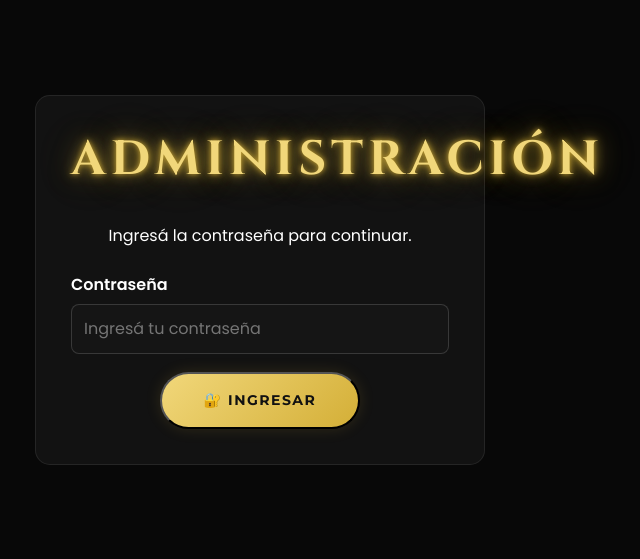
After one commit to molini1405-creator/EL-mamadera, a Flask app: page /admin/login in a window 1280 px wide. The commit adds this page. Shown: the top 559 px of the page, without its empty margins (380-1020 px from the left). Run offline with Flask 3, Linux system fonts and the light colour scheme.

```diff
--- a/app.py
+++ b/app.py
@@ -1,6 +1,6 @@
 import os
 
-from flask import Flask, render_template, request, redirect
+from flask import Flask, render_template, request, redirect, session
 from extensions import db
 
 import cloudinary
@@ -8,7 +8,10 @@ import cloudinary.uploader
 
 
 app = Flask(__name__)
-
+app.secret_key = os.environ.get(
+    "SECRET_KEY",
+    "clave-secreta-el-mamadera"
+)
 
 # =====================================================
 # CLOUDINARY
@@ -191,9 +194,58 @@ def compartir_experiencia(tipo_evento):
 # =====================================================
 # ADMIN
 # =====================================================
+# =====================================================
+# LOGIN ADMINISTRADOR
+# =====================================================
+
+ADMIN_PASSWORD = os.environ.get(
+    "ADMIN_PASSWORD",
+    "1234"
+)
+
+
+@app.route("/admin/login", methods=["GET", "POST"])
+def login_admin():
+
+    if request.method == "POST":
+
+        password = request.form.get("password")
+
+        if password == ADMIN_PASSWORD:
+
+            session["admin_logged"] = True
+
+            return redirect("/admin")
+
+        return render_template(
+            "login_admin.html",
+            error="Contraseña incorrecta"
+        )
+
+    return render_template("login_admin.html")
+
+
+@app.route("/admin/logout")
+def logout_admin():
+
+    session.pop("admin_logged", None)
+
+    return redirect("/admin/login")
+
+def admin_requerido():
+
+    if not session.get("admin_logged"):
+        return redirect("/admin/login")
+
+    return None
 
 @app.route("/admin")
 def admin():
+
+    acceso = admin_requerido()
+
+    if acceso:
+        return acceso
 
     pendientes = Experiencia.query.filter_by(
         aprobada=False
@@ -218,6 +270,11 @@ def admin():
 
 @app.route("/admin/bebidas/agregar", methods=["GET", "POST"])
 def agregar_bebida():
+
+    acceso = admin_requerido()
+
+    if acceso:
+        return acceso
 
     if request.method == "POST":
 
@@ -271,6 +328,11 @@ def agregar_bebida():
 @app.route("/admin/bebidas/editar/<int:id>", methods=["GET", "POST"])
 def editar_bebida(id):
 
+    acceso = admin_requerido()
+
+    if acceso:
+        return acceso
+
     bebida = Bebida.query.get_or_404(id)
 
     if request.method == "POST":
@@ -322,6 +384,11 @@ def editar_bebida(id):
 
 @app.route("/admin/bebidas/eliminar/<int:id>", methods=["POST"])
 def eliminar_bebida(id):
+
+    acceso = admin_requerido()
+
+    if acceso:
+        return acceso
 
     bebida = Bebida.query.get_or_404(id)
 
@@ -494,6 +561,11 @@ def cargar_bebidas_iniciales():
 @app.route("/admin/aprobar/<int:id>", methods=["POST"])
 def aprobar_experiencia(id):
 
+    acceso = admin_requerido()
+
+    if acceso:
+        return acceso
+
     experiencia = Experiencia.query.get_or_404(id)
 
     experiencia.aprobada = True
@@ -509,7 +581,10 @@ def aprobar_experiencia(id):
 
 @app.route("/admin/eliminar/<int:id>", methods=["POST"])
 def eliminar_experiencia(id):
+    acceso = admin_requerido()
 
+    if acceso:
+        return acceso
     experiencia = Experiencia.query.get_or_404(id)
 
     db.session.delete(experiencia)
--- a/static/css/style.css
+++ b/static/css/style.css
@@ -2158,3 +2158,46 @@ h2 {
     margin-top: 25px;
     flex-wrap: wrap;
 }
+.admin-login {
+    min-height: 70vh;
+    display: flex;
+    justify-content: center;
+    align-items: center;
+    padding: 40px 20px;
+}
+
+.admin-login-box {
+    width: 100%;
+    max-width: 450px;
+    padding: 35px;
+    background: rgba(20, 20, 20, 0.95);
+    border-radius: 15px;
+    text-align: center;
+    border: 1px solid rgba(255,255,255,0.08);
+}
+
+.admin-login-box p {
+    margin: 15px 0 25px;
+}
+
+.login-error {
+    background: rgba(180, 0, 0, 0.2);
+    border: 1px solid rgba(255, 0, 0, 0.4);
+    padding: 10px;
+    border-radius: 8px;
+    margin-bottom: 20px;
+}
+
+.admin-login-box .campo-admin {
+    text-align: left;
+}
+
+.admin-login-box input {
+    width: 100%;
+    padding: 12px;
+    border-radius: 8px;
+    border: 1px solid rgba(255,255,255,0.15);
+    background: #151515;
+    color: white;
+    box-sizing: border-box;
+}
--- a/templates/admin.html
+++ b/templates/admin.html
@@ -253,6 +253,12 @@
     </div>
 
 </div>
+<a
+    href="{{ url_for('logout_admin') }}"
+    class="btn-eliminar"
+>
+    🚪 Cerrar sesión
+</a>
 
 </section>
 
--- /dev/null
+++ b/templates/login_admin.html
@@ -0,0 +1,56 @@
+{% extends "base.html" %}
+
+{% block content %}
+
+<section class="admin-login">
+
+    <div class="admin-login-box">
+
+        <h1 class="titulo-neon">
+            ADMINISTRACIÓN
+        </h1>
+
+        <p>
+            Ingresá la contraseña para continuar.
+        </p>
+
+        {% if error %}
+
+            <div class="login-error">
+                {{ error }}
+            </div>
+
+        {% endif %}
+
+        <form method="POST">
+
+            <div class="campo-admin">
+
+                <label for="password">
+                    Contraseña
+                </label>
+
+                <input
+                    type="password"
+                    id="password"
+                    name="password"
+                    placeholder="Ingresá tu contraseña"
+                    required
+                >
+
+            </div>
+
+            <button
+                type="submit"
+                class="btn-principal"
+            >
+                🔐 Ingresar
+            </button>
+
+        </form>
+
+    </div>
+
+</section>
+
+{% endblock %}
```
